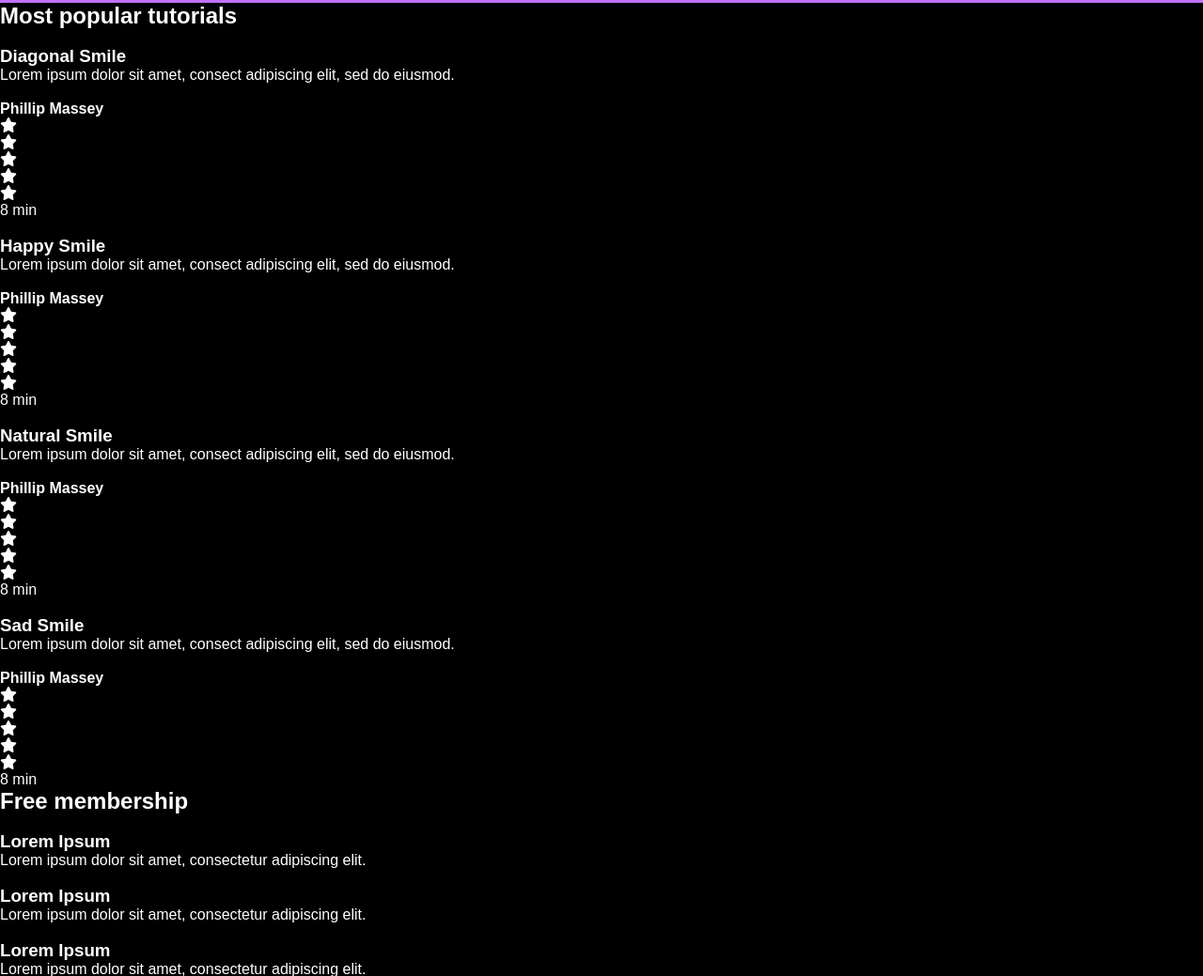
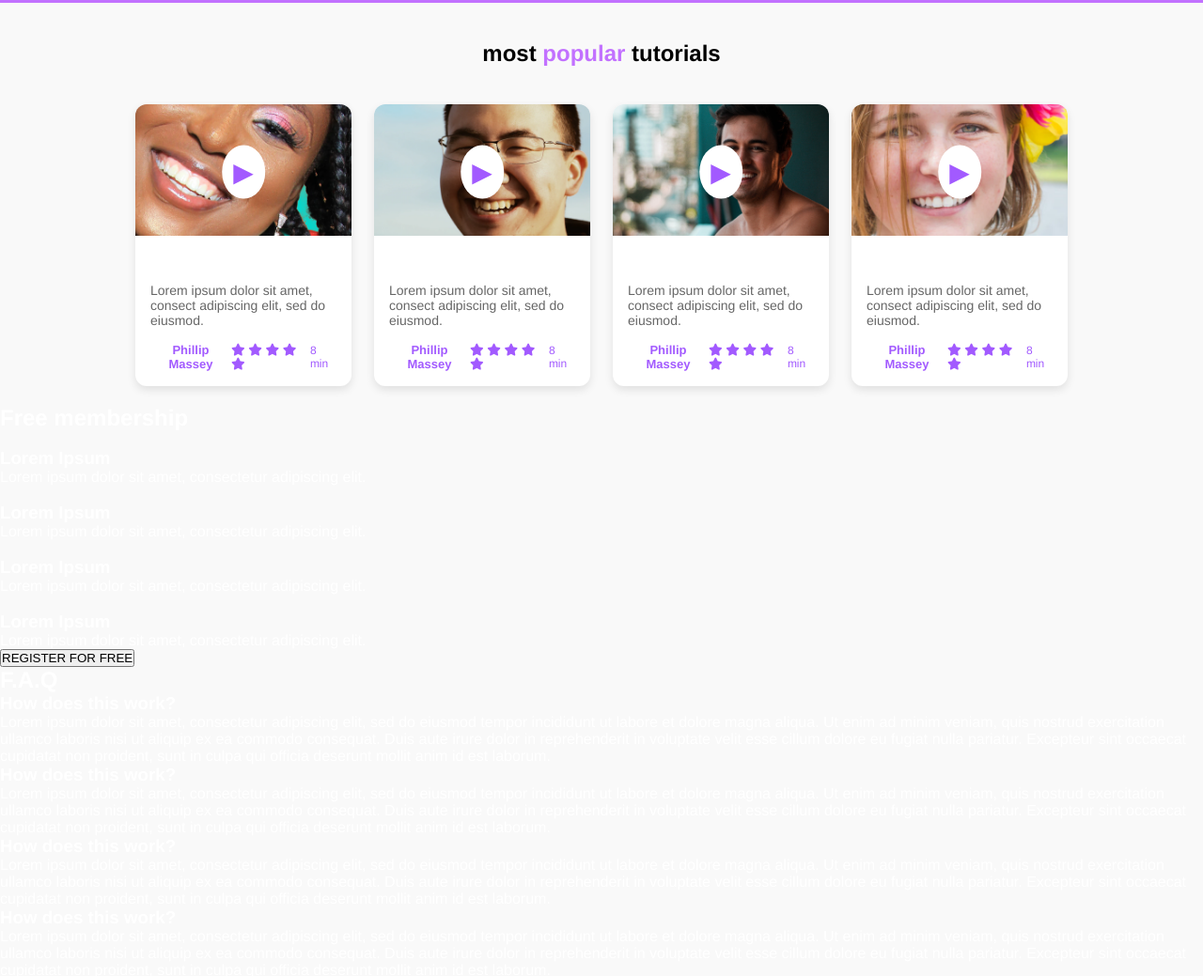
Before and after one commit to kadafa-rash/alx_html_css, a plain HTML site: page css_advanced/index.html in a window 1280 px wide. Shown: the part 1047-2086 px from the top of the page at 94% size. Drawn offline with Linux system fonts and the light colour scheme.

Commit message:
modified index.html file and style.css

```diff
--- a/css_advanced/index.html
+++ b/css_advanced/index.html
@@ -67,76 +67,108 @@
             </div>
         </section>
   <section>
-            <h2>Most popular tutorials</h2>
-            <div>
-                <img src="./images/Bitmap (1).png" alt="">
-                <h3>Diagonal Smile</h3>
-                <p>Lorem ipsum dolor sit amet, consect adipiscing elit, sed do eiusmod.</p>
-                <div>
-                    <img src="./images/1 (3).png" alt="">
-                    <h4>Phillip Massey</h4>
+
+  <h2 class="section-title">most <span style="color: #C271FF;">popular</span> tutorials</h2>
+
+  <div class="tutorials">
+
+
+    <div class="card">
+      <div class="play-button">
+        <img src="images/9.png" alt="Diagonal Smile thumbnail" />
       </div>
-                <div>
-                    <div><i class="fa-solid fa-star"></i></div>
-                    <div><i class="fa-solid fa-star"></i></div>
-                    <div><i class="fa-solid fa-star"></i></div>
-                    <div><i class="fa-solid fa-star"></i></div>
-                    <div><i class="fa-solid fa-star"></i></div>
+      <div class="card-content">
+        <h3 class="card-title">Diagonal Smile</h3>
+        <p class="card-description">
+          Lorem ipsum dolor sit amet, consect adipiscing elit, sed do eiusmod.
+        </p>
+        <div class="card-footer">
+          <span class="instructor">Phillip Massey</span>
+          <span class="rating">
+            <i class="fa-solid fa-star"></i>
+            <i class="fa-solid fa-star"></i>
+            <i class="fa-solid fa-star"></i>
+            <i class="fa-solid fa-star"></i>
+            <i class="fa-solid fa-star"></i>
+          </span>
+          <span class="duration">8 min</span>
         </div>
-                <p>8 min</p>
       </div>
-            <div>
-                <img src="./images/Bitmap (4).png" alt="">
-                <h3>Happy Smile</h3>
-                <p>Lorem ipsum dolor sit amet, consect adipiscing elit, sed do eiusmod.</p>
-                <div>
-                    <img src="./images/1 (3).png" alt="">
-                    <h4>Phillip Massey</h4>
     </div>
-                <div>
-                    <div><i class="fa-solid fa-star"></i></div>
-                    <div><i class="fa-solid fa-star"></i></div>
-                    <div><i class="fa-solid fa-star"></i></div>
-                    <div><i class="fa-solid fa-star"></i></div>
-                    <div><i class="fa-solid fa-star"></i></div>
+
+
+    <div class="card">
+      <div class="play-button">
+        <img src="images/6.png" alt="Happy Smile thumbnail" />
       </div>
-                <p>8 min</p>
+      <div class="card-content">
+        <h3 class="card-title">Happy Smile</h3>
+        <p class="card-description">
+          Lorem ipsum dolor sit amet, consect adipiscing elit, sed do eiusmod.
+        </p>
+        <div class="card-footer">
+          <span class="instructor">Phillip Massey</span>
+          <span class="rating">
+            <i class="fa-solid fa-star"></i>
+            <i class="fa-solid fa-star"></i>
+            <i class="fa-solid fa-star"></i>
+            <i class="fa-solid fa-star"></i>
+            <i class="fa-solid fa-star"></i>
+          </span>
+          <span class="duration">8 min</span>
         </div>
-            <div>
-                <img src="./images/Bitmap (3).png" alt="">
-                <h3>Natural Smile</h3>
-                <p>Lorem ipsum dolor sit amet, consect adipiscing elit, sed do eiusmod.</p>
-                <div>
-                    <img src="./images/1 (3).png" alt="">
-                    <h4>Phillip Massey</h4>
       </div>
-                <div>
-                    <div><i class="fa-solid fa-star"></i></div>
-                    <div><i class="fa-solid fa-star"></i></div>
-                    <div><i class="fa-solid fa-star"></i></div>
-                    <div><i class="fa-solid fa-star"></i></div>
-                    <div><i class="fa-solid fa-star"></i></div>
     </div>
-                <p>8 min</p>
+
+    <div class="card">
+      <div class="play-button">
+        <img src="images/8.png" alt="Natural Smile thumbnail" />
       </div>
-            <div>
-                <img src="./images/Bitmap (2).png" alt="">
-                <h3>Sad Smile</h3>
-                <p>Lorem ipsum dolor sit amet, consect adipiscing elit, sed do eiusmod.</p>
-                <div>
-                    <img src="./images/1 (3).png" alt="">
-                    <h4>Phillip Massey</h4>
+      <div class="card-content">
+        <h3 class="card-title">Natural Smile</h3>
+        <p class="card-description">
+          Lorem ipsum dolor sit amet, consect adipiscing elit, sed do eiusmod.
+        </p>
+        <div class="card-footer">
+          <span class="instructor">Phillip Massey</span>
+          <span class="rating">
+            <i class="fa-solid fa-star"></i>
+            <i class="fa-solid fa-star"></i>
+            <i class="fa-solid fa-star"></i>
+            <i class="fa-solid fa-star"></i>
+            <i class="fa-solid fa-star"></i>
+          </span>
+          <span class="duration">8 min</span>
         </div>
-                <div>
-                    <div><i class="fa-solid fa-star"></i></div>
-                    <div><i class="fa-solid fa-star"></i></div>
-                    <div><i class="fa-solid fa-star"></i></div>
-                    <div><i class="fa-solid fa-star"></i></div>
-                    <div><i class="fa-solid fa-star"></i></div>
       </div>
-                <p>8 min</p>
+    </div>
+
+    <div class="card">
+      <div class="play-button">
+        <img src="images/7.png" alt="Sad Smile thumbnail" />
+      </div>
+      <div class="card-content">
+        <h3 class="card-title">Sad Smile</h3>
+        <p class="card-description">
+          Lorem ipsum dolor sit amet, consect adipiscing elit, sed do eiusmod.
+        </p>
+        <div class="card-footer">
+          <span class="instructor">Phillip Massey</span>
+          <span class="rating">
+            <i class="fa-solid fa-star"></i>
+            <i class="fa-solid fa-star"></i>
+            <i class="fa-solid fa-star"></i>
+            <i class="fa-solid fa-star"></i>
+            <i class="fa-solid fa-star"></i>
+          </span>
+          <span class="duration">8 min</span>
+        </div>
+      </div>
+    </div>
+
   </div>
 </section>
+
         <section>
             <h2>Free membership</h2>
             <div>
--- a/css_advanced/styles.css
+++ b/css_advanced/styles.css
@@ -135,3 +135,98 @@ color: #aaa;
 .center_text{
     text-align: center;
 }
+body {
+font-family: 'Helvetica Neue', sans-serif;
+background-color: #f9f9f9;
+margin: 0;
+padding: 0;
+}
+
+.section-title {
+text-align: center;
+font-size: 24px;
+margin: 40px 0 20px;
+color: #000;
+}
+
+.tutorials {
+display: flex;
+justify-content: center;
+flex-wrap: wrap;
+gap: 24px;
+padding: 20px;
+}
+
+.card {
+background-color: white;
+width: 230px;
+border-radius: 12px;
+box-shadow: 0 4px 10px rgba(0, 0, 0, 0.1);
+overflow: hidden;
+transition: transform 0.3s;
+}
+
+.card:hover {
+transform: translateY(-5px);
+}
+
+.card img {
+width: 100%;
+height: 140px;
+object-fit: cover;
+position: relative;
+}
+
+.play-button {
+position: relative;
+}
+
+.play-button::after {
+content: '▶';
+font-size: 28px;
+color: #a25aff;
+background-color:white;
+border-radius: 50%;
+padding: 12px;
+position: absolute;
+top: 50%;
+left: 50%;
+transform: translate(-50%, -50%);
+}
+
+.card-content {
+padding: 16px;
+}
+
+.card-title {
+font-weight: bold;
+margin-bottom: 8px;
+}
+
+.card-description {
+font-size: 14px;
+color: #666;
+margin-bottom: 16px;
+}
+
+.card-footer {
+display: flex;
+align-items: center;
+justify-content: space-between;
+font-size: 13px;
+color: #888;
+}
+
+.instructor {
+color: #a25aff;
+font-weight: bold;
+}
+
+.rating {
+color: #a25aff;
+}
+
+.duration {
+font-size: 12px;
+color:#a25aff;
+}
```
Lines whose indentation alone changed are shown as unchanged.
